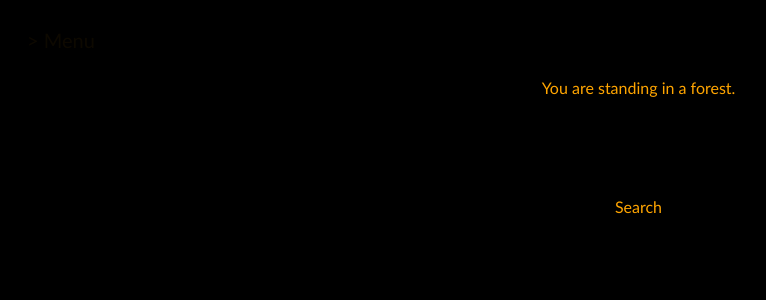
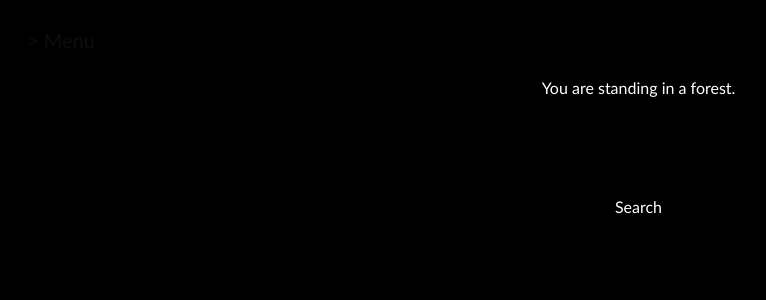
Before and after one commit to jhuggett/game, a Next.js app: page / in a window 1280 px wide. Shown: the top 300 px of the page, without its empty margins (2-768 px from the left). Built offline with nearby package versions, Linux system fonts and the light colour scheme.

Commit message:
fixed menu again

```diff
--- a/pages/_app.tsx
+++ b/pages/_app.tsx
@@ -29,6 +29,7 @@ let theme: Theme = {
 const Background = createGlobalStyle`
   body {
     background: ${(props: ThemeProps) => props.theme.background};
+    overflow: hidden;
   }
   /* width */
   ::-webkit-scrollbar {
--- a/pages/index.tsx
+++ b/pages/index.tsx
@@ -16,9 +16,6 @@ export default function Home(props) {
 
 
   useEffect(() => {
-
-    props.theme.primary = 'orange'
-
     if (output == '') {
       actionHandler.current.setActions()
 
@@ -77,6 +74,8 @@ const HorizontalStack = styled.div`
 
 const MainSection = styled.div`
   flex-grow: 100;
+  height: 100vh;
+  overflow: auto;
 `
 
 const Sidebar = styled.div<SidebarProps>`
```
